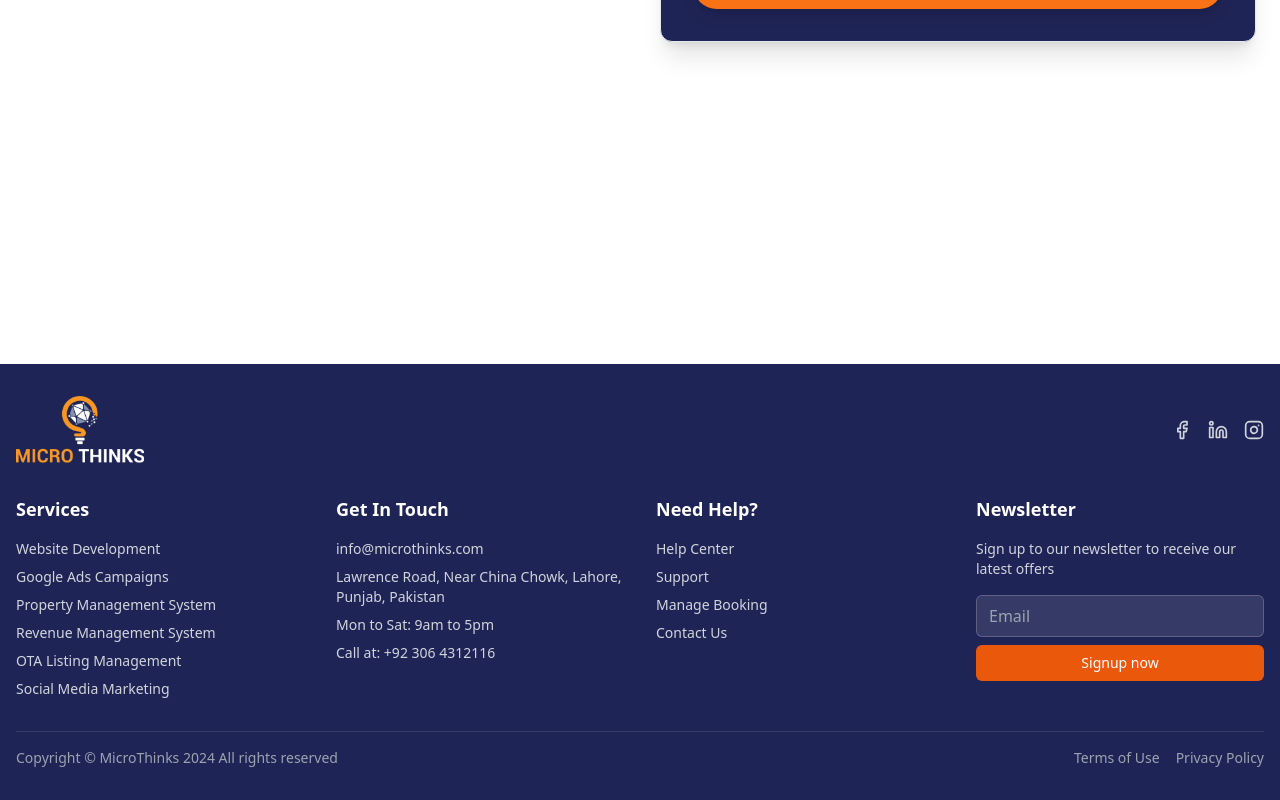
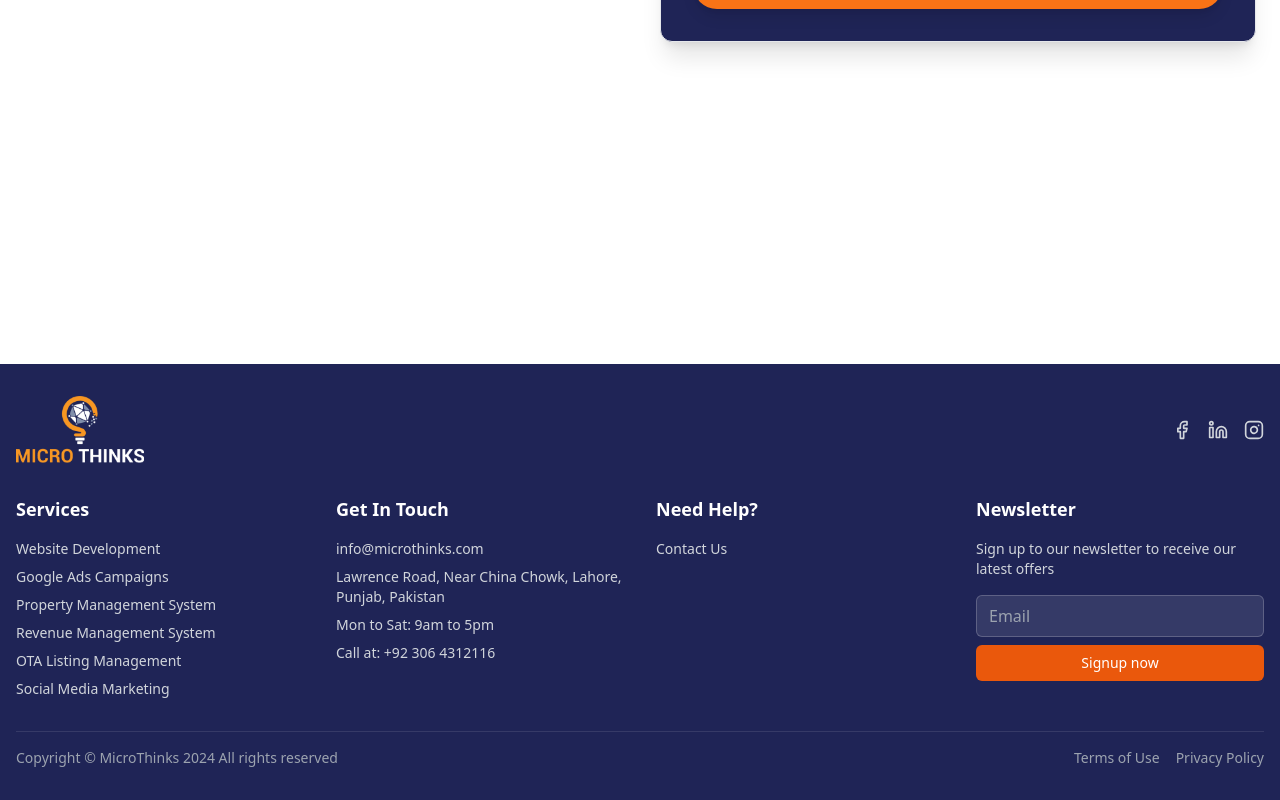
Before and after one commit to Mashhood-Rehman/Microthinks, a React (Vite) app: page / in a window 1280 px wide. Shown: the part 3780-4580 px from the top of the page. Built offline with nearby package versions, Linux system fonts and the light colour scheme.

Commit message:
workdone

```diff
--- a/src/Footer/Footer.jsx
+++ b/src/Footer/Footer.jsx
@@ -6,6 +6,33 @@ import toast from "react-hot-toast";
 import emailjs from "emailjs-com";
 
 export default function Footer() {
+  const services = [
+    {
+      title: "Website Development",
+      path: "/WebDesign",
+    },
+    {
+      title: "Google Ads Campaigns",
+      path: "/GoogleAds",
+    },
+    {
+      title: "Property Management System",
+      path: "/PropertyManagementSystem",
+    },
+    {
+      title: "Revenue Management System",
+      path: "/Services/RevenueManagement",
+    },
+    {
+      title: "OTA Listing Management",
+      path: "/Services/OTAManagement",
+    },
+    {
+      title: "Social Media Marketing",
+      path: "/SocialMediaMarketing",
+    },
+  ];
+
   const [isClient, setIsClient] = useState(false);
   const [service, setService] = useState({ featured: false });
 
@@ -112,12 +139,17 @@ export default function Footer() {
           <div>
             <h3 className="mb-4 text-lg font-semibold">Services</h3>
             <div className="space-y-2 text-sm text-gray-300">
-              <p>Website Development</p>
-              <p>Google Ads Campaigns</p>
-              <p>Property Management System</p>
-              <p className="mt-4">Revenue Management System</p>
-              <p className="mt-4">OTA Listing Management</p>
-              <p className="mt-4">Social Media Marketing</p>
+              {services.map((service, index) => (
+                <Link
+                  key={index}
+                  to={service.path}
+                  className={`block ${
+                    index >= 3 ? "mt-4" : ""
+                  } hover:text-gray-100 transition`}
+                >
+                  {service.title}
+                </Link>
+              ))}
             </div>
           </div>
 
@@ -131,15 +163,19 @@ export default function Footer() {
                 info@microthinks.com
               </Link>
               <Link
-                href="https://maps.app.goo.gl/tZvbk84Xks1YcW6G6"
+                target="_blank"
+                to="https://maps.app.goo.gl/tZvbk84Xks1YcW6G6"
                 className="block text-gray-300 hover:text-white"
               >
                 Lawrence Road, Near China Chowk, Lahore, Punjab, Pakistan
               </Link>
-              <Link to="#" className="block text-gray-300 hover:text-white">
+              <p className="block text-gray-300 hover:text-white">
                 Mon to Sat: 9am to 5pm
-              </Link>
-              <Link to="#" className="block text-gray-300 hover:text-white">
+              </p>
+              <Link
+                to="tel:+923064312116"
+                className="block text-gray-300 hover:text-white"
+              >
                 Call at: +92 306 4312116
               </Link>
             </nav>
@@ -148,16 +184,10 @@ export default function Footer() {
           <div>
             <h3 className="mb-4 text-lg font-semibold">Need Help?</h3>
             <nav className="space-y-2 text-sm">
-              <Link to="#" className="block text-gray-300 hover:text-white">
-                Help Center
-              </Link>
-              <Link to="#" className="block text-gray-300 hover:text-white">
-                Support
-              </Link>
-              <Link to="#" className="block text-gray-300 hover:text-white">
-                Manage Booking
-              </Link>
-              <Link to="#" className="block text-gray-300 hover:text-white">
+              <Link
+                to="/Contact-page"
+                className="block text-gray-300 hover:text-white"
+              >
                 Contact Us
               </Link>
             </nav>
@@ -182,7 +212,6 @@ export default function Footer() {
                 className="w-full px-4 py-2 text-sm font-medium text-white bg-orange-600 rounded-md hover:bg-orange-700 focus:outline-none focus:ring-2 focus:ring-orange-500 focus:ring-offset-2 focus:ring-offset-[#001233]"
                 disabled={isSubmitting}
               >
-                {/* <PaperPlane className="mr-2 h-5 w-5" /> */}
                 {isSubmitting ? "Signing up..." : "Signup now"}
               </button>
             </form>
@@ -201,8 +230,6 @@ export default function Footer() {
               <Link to="/PrivacyPolicy" className="hover:text-white">
                 Privacy Policy
               </Link>
-
-
             </div>
           </div>
         </div>
```
